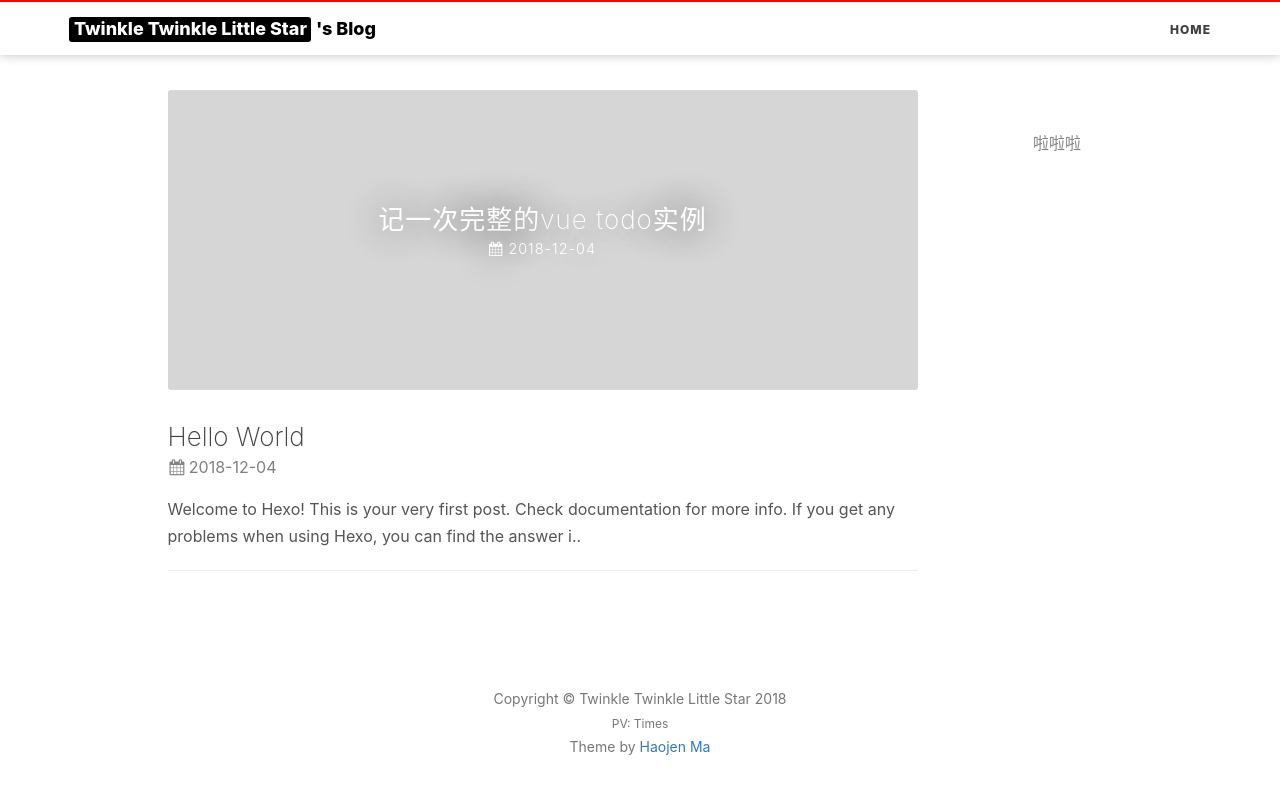
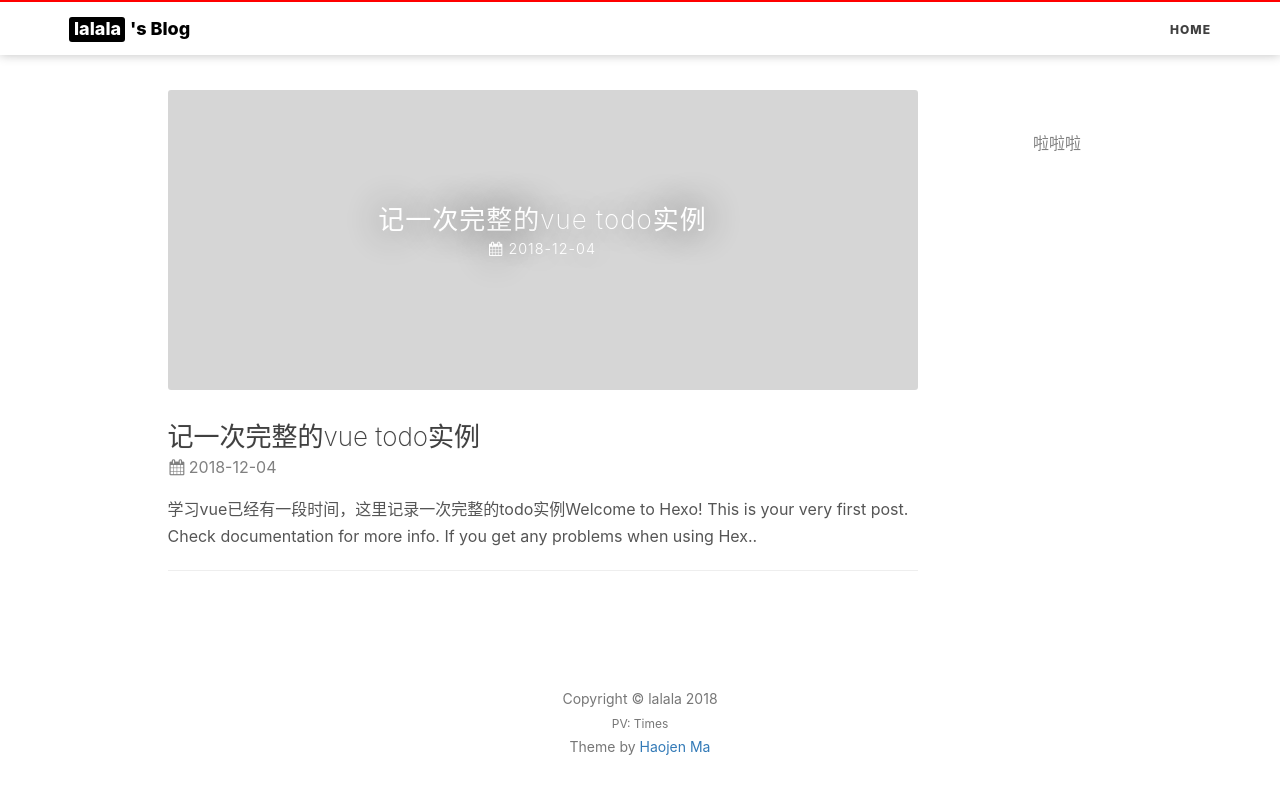
Before and after one commit to Y121/Y121.github.io, a plain HTML site: page index.html in a window 1280 px wide. Drawn offline with nearby package versions, Linux system fonts and the light colour scheme; some packages are replaced by stand-ins of ours; a script that the page names is missing.

Commit message:
Site updated: 2018-12-04 14:09:25

```diff
--- a/index.html
+++ b/index.html
@@ -13,7 +13,7 @@
     <meta name="apple-mobile-web-app-capable" content="yes">
     <meta name="apple-mobile-web-app-status-bar-style" content="#600090">
     <link rel="shortcut icon" href="https://cdn4.iconfinder.com/data/icons/ionicons/512/icon-person-128.png">
-    <link rel="alternate" type="application/atom+xml" title="Twinkle Twinkle Little Star" href="/atom.xml">
+    <link rel="alternate" type="application/atom+xml" title="lalala" href="/atom.xml">
     <link rel="stylesheet" href="//cdnjs.cloudflare.com/ajax/libs/animate.css/3.5.2/animate.min.css">
     <link rel="stylesheet" href="//cdn.bootcss.com/font-awesome/4.6.3/css/font-awesome.css">
     <title>
@@ -56,7 +56,7 @@
             </button>
             <a class="navbar-brand animated pulse" href="/">
                 <span class="brand-logo">
-                    Twinkle Twinkle Little Star
+                    lalala
                 </span>
                 's Blog
             </a>
@@ -288,7 +288,7 @@
 <div class="post-preview " style="background-image: url('')">
     <a href="/2018/12/04/hello-world/">
         <h2 class="post-title">
-            Hello World
+            记一次完整的vue todo实例
         </h2>
         <p class="post-meta">
             <i class="fa fa-calendar" aria-hidden="true"></i> 2018-12-04
@@ -296,7 +296,7 @@
 
         <div class="post-content-preview">
             <p>
-                Welcome to Hexo! This is your very first post. Check documentation for more info. If you get any problems when using Hexo, you can find the answer i..
+                学习vue已经有一段时间，这里记录一次完整的todo实例Welcome to Hexo! This is your very first post. Check documentation for more info. If you get any problems when using Hex..
             </p>
         </div>
     </a>
@@ -382,7 +382,7 @@
 
                 </ul>
                 <p class="copyright text-muted">
-                    Copyright &copy; Twinkle Twinkle Little Star 2018
+                    Copyright &copy; lalala 2018
                     <br>
                     <span id="busuanzi_container_site_pv" style="font-size: 12px;">PV: <span id="busuanzi_value_site_pv"></span> Times</span>
                     <br>
```
Also changed, not shown: 2018/12/04/hello-world/index.html (+7 -7 lines), 2018/12/04/记一次完整的vue todo/index.html (+4 -4 lines), archives/2018/12/index.html (+5 -5 lines), archives/2018/index.html (+5 -5 lines), archives/index.html (+5 -5 lines).
